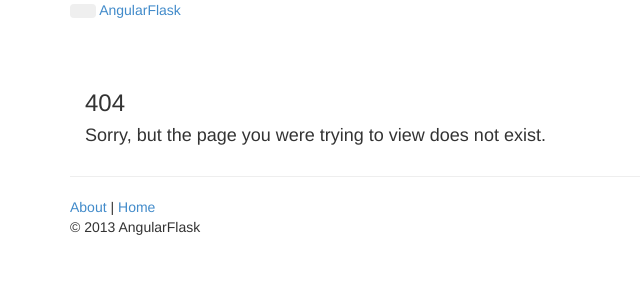
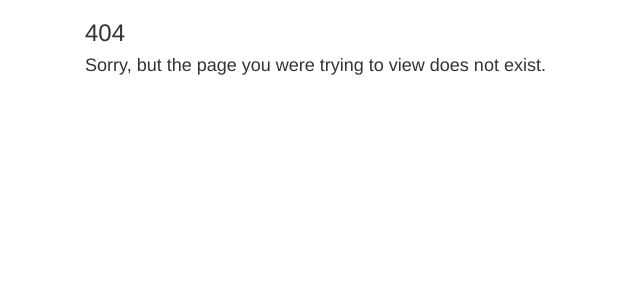
Before and after one commit to boxcarton/you-down, a Flask app: template you_down/templates/404.html in a window 1280 px wide. Shown: the top 300 px of the page, without its empty margins (0-640 px from the left). Run offline with Flask 2, Linux system fonts and the light colour scheme; the template is opened without the code that fills it, so the values that code supplies are empty; some libraries are stand-ins or nearby versions.

Commit message:
Reformatted front page. Updated contacts/404 page.

```diff
--- a/data/seeds.json
+++ b/data/seeds.json
@@ -23,7 +23,7 @@
 			},
 			{
 				"name": "Jeff",
-				"phone": 4088239830
+				"phone": 6103897448
 			},
 			{
 				"name": "Jess",
@@ -31,7 +31,7 @@
 			},
 			{
 				"name": "Kristine",
-				"phone": 4088239830
+				"phone": 9097027325
 			},
 			{
 				"name": "Prashant",
--- a/you_down/static/partials/invite.html
+++ b/you_down/static/partials/invite.html
@@ -12,7 +12,7 @@
 <h4>with:</h4>
 
 <div id="invite-list" class="row">
-  <div style="padding-right: 0px" class="col-xs-6 col-sm-6 col-md-6">
+  <div class="col-xs-6 col-sm-6 col-md-6">
     <div style="width:100%" class="btn-group-vertical btn-group btn-group-lg">
       <button id="invite-friend-button"
         ng-repeat="user in users_1"
@@ -21,7 +21,7 @@
         ng-model="user.selected" btn-checkbox> {{user.name}} </button>
     </div>
   </div>
-  <div style="padding-left: 0px" class="col-xs-6 col-sm-6 col-md-6">
+  <div class="col-xs-6 col-sm-6 col-md-6">
     <div style="width:100%" class="btn-group-vertical btn-group btn-group-lg">
       <button id="invite-friend-button"
         ng-repeat="user in users_2"
--- a/you_down/templates/404.html
+++ b/you_down/templates/404.html
@@ -11,22 +11,6 @@
 	<script src="/static/lib/bootstrap/bootstrap.min.js"></script>
 </head>
 <body>
-	<div id="header" class="header navbar navbar-static-top">
-		<div class="navbar-inner">
-			<div class="container">
-				<button type="button" class="btn btn-navbar" data-toggle="collapse" data-target=".nav-collapse">
-				</button>
-				<a class="brand" href="/">AngularFlask</a>
-				<div class="nav-collapse collapse">
-					<ul class="nav pull-right">
-						<li class="">
-							<a href="/">Home</a>
-						</li>
-					</ul>
-				</div>
-			</div>
-		</div>
-	</div>
 	<div class="container page">
 		<div id="content" class="container main" ng-view>
 			<div>
@@ -34,17 +18,6 @@
 				<h4>Sorry, but the page you were trying to view does not exist.</h4>
 			</div>
 		</div>
-
-		<hr>
-		<footer id="footer" class="footer">
-			<div class="footer-left">
-				<a href="/about">About</a> |
-				<a href="/">Home</a>
-			</div>
-			<div class="footer-right">
-				<span>&copy; 2013 AngularFlask</span>
-			</div>
-		</footer>
 	</div>
 </body>
 </html>
```
